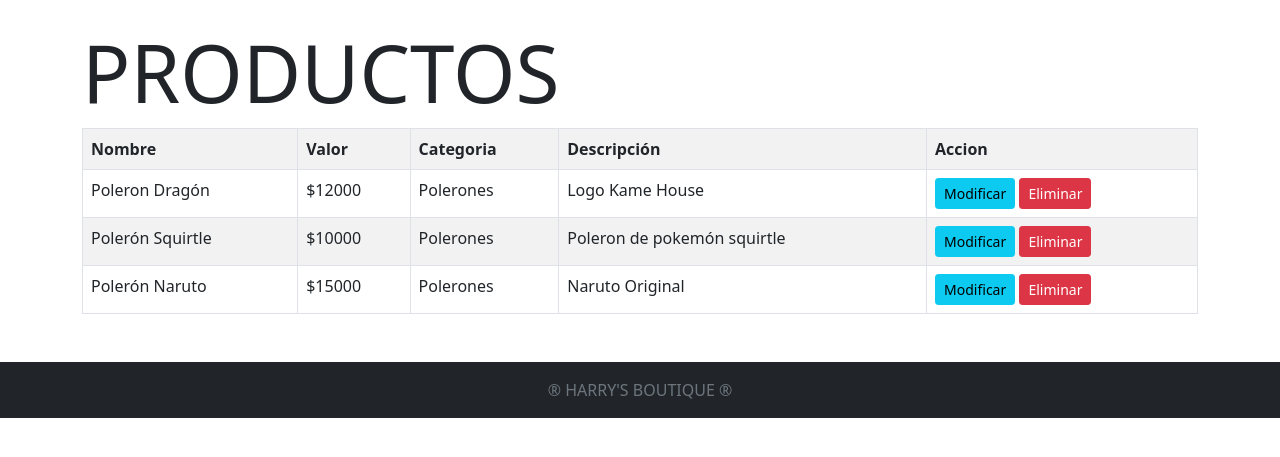
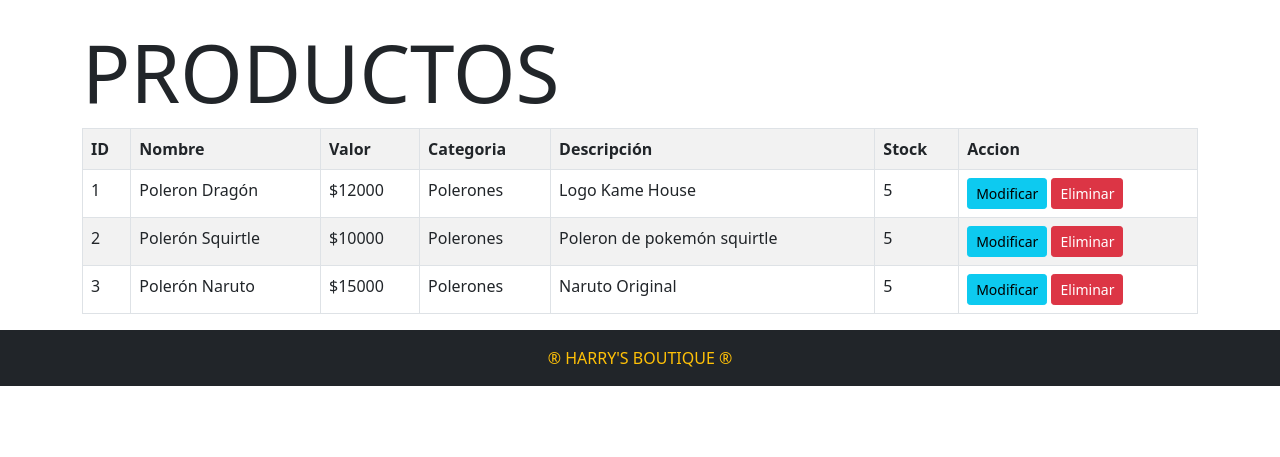
Before and after one commit to felipevega-dev/HarrysDjango, a Django app: page /listado_productos/ in a window 1280 px wide. Shown: the part 106-563 px from the top of the page. Run offline with Django 4.2, Linux system fonts and the light colour scheme; a user stored in the database is signed in; data comes from the database, SQL or seed files in the repository.

Commit message:
cositas 4

```diff
--- a/core/models.py
+++ b/core/models.py
@@ -1,7 +1,6 @@
 from secrets import choice
 from django.db import models
 from django.db.models.deletion import CASCADE
-from django.forms import DateField
 
 # Create your models here.
 
@@ -14,10 +13,11 @@ class Categoria(models.Model):
 
 class Producto(models.Model):
     nombre = models.CharField(max_length=200)
-    valor = models.IntegerField(default=5000)
+    valor = models.IntegerField()
     anio = models.IntegerField()
     categoria = models.ForeignKey(Categoria, on_delete=CASCADE)
     descripcion = models.TextField(null=True, blank=True)
+    stock = models.IntegerField(default=5)
     imagen = models.ImageField(upload_to="productos", null=True)
 
     def __str__(self):
@@ -35,7 +35,6 @@ class Contacto(models.Model):
     correo = models.EmailField()
     tipo_consulta = models.IntegerField(choices=opciones_consultas)
     mensaje = models.TextField()
-    avisos = models.BooleanField()
 
     def __str__(self):
         return self.nombre
--- a/core/serializers.py
+++ b/core/serializers.py
@@ -9,4 +9,4 @@ class ProductosSerializer(serializers.ModelSerializer):
 
     class Meta:
         model = Producto
-        fields = ['nombre','valor','anio','categoria','descripcion','fecha_publicacion']
+        fields = ['nombre','valor','anio','categoria','descripcion']
--- a/core/static/core/CSS/style.css
+++ b/core/static/core/CSS/style.css
@@ -82,7 +82,7 @@
 
 .navlogin:hover{
     transform: scale(1.10);
-    color: #f98837;
+    color: #f93d37;
 }
 
 
--- a/core/templates/harrys/base.html
+++ b/core/templates/harrys/base.html
@@ -13,7 +13,7 @@
       <!-- Bootstrap CSS -->
       <link href="https://cdn.jsdelivr.net/npm/bootstrap@5.1.3/dist/css/bootstrap.min.css" rel="stylesheet" integrity="sha384-1BmE4kWBq78iYhFldvKuhfTAU6auU8tT94WrHftjDbrCEXSU1oBoqyl2QvZ6jIW3" crossorigin="anonymous">
       <!-- STATIC -->
-        {% load static %}
+      {% load static %}
       <link rel="stylesheet" href="{% static 'core/'%}CSS/style.css">
     <title>Harry's Boutique</title>
 </head>
@@ -23,7 +23,7 @@
       <div class="container-fluid">
         <!--Branding-->
         <a  href="{% url 'home' %}">
-          <img src="{% static 'core/'%}IMAGENES/logblanco.png" class="imgzoom ms-1 "alt="Harrys" width="115px" height="90px">
+          <img src="{% static 'core/'%}IMAGENES/logblanco.png" class=" ms-1 "alt="Harrys" width="115px" height="90px">
         </a>
         <!--Items-->
         <div class="collapse navbar-collapse">
@@ -55,12 +55,12 @@
                 </button>
 
                 {% else %}
-                <button class="ms-auto btn fw-bold navlogin text-uppercase" type="button">
-                    <a href="{%url 'login' %}" class="text-warning text-decoration-none col-12 col-sm-12 col-md-12 col-lg-12 col-xl-12 col-xl-5 ">Iniciar Sesión</a>
+                <button class="ms-auto fw-bold " type="button">
+                    <a href="{%url 'login' %}" class="nav-link navtitle col-12 col-sm-12 col-md-12 col-lg-12 col-xl-12 col-xl-5 ">Iniciar Sesión</a>
                 </button>
                 &nbsp;
-                <button class="m-1 btn fw-bold navlogin text-uppercase" type="button">
-                  <a href="{%url 'registro_usuario' %}" class="text-warning text-decoration-none col-12 col-sm-12 col-md-12 col-lg-12 col-xl-12 col-xl-5 ">Registrarse</a>
+                <button class="fw-bold " type="button">
+                  <a href="{%url 'registro_usuario' %}" class="nav-link navtitle col-12 col-sm-12 col-md-12 col-lg-12 col-xl-12 col-xl-5 ">Registrarse</a>
                 </button>
                 {% endif %}
         </div>
@@ -70,8 +70,8 @@
 
     {% endblock %}
     <!-- Optional JavaScript; choose one of the two! -->
-    <footer class="bg-dark p-3 mt-5">
-      <p class="text-center m-0 text-muted">® HARRY'S BOUTIQUE ®</p>
+    <footer class="bg-dark p-3">
+      <p class="text-center m-0 text-warning">® HARRY'S BOUTIQUE ®</p>
     </footer>
     <!-- Option 1: Bootstrap Bundle with Popper -->
     <script src="https://cdn.jsdelivr.net/npm/bootstrap@5.1.3/dist/js/bootstrap.bundle.min.js" integrity="sha384-ka7Sk0Gln4gmtz2MlQnikT1wXgYsOg+OMhuP+IlRH9sENBO0LRn5q+8nbTov4+1p" crossorigin="anonymous"></script>
--- a/core/templates/harrys/listado_productos.html
+++ b/core/templates/harrys/listado_productos.html
@@ -1,26 +1,33 @@
 {% extends 'harrys/base.html' %}
 
+
 {% block contenido %}
+
 <br>
 <div class="container m-6">
 
-<div class="col-12 align-self-centerr"><h2 class="display-1">PRODUCTOS</h2></div>
+<div class="col-12 align-self-center"><h2 class="display-1">PRODUCTOS</h2></div>
 
     <table class="table table-striped table-bordered">
         <tr>
+            <th>ID</th>
             <th>Nombre</th>
             <th>Valor</th>
             <th>Categoria</th>
             <th>Descripción</th>
+            <th>Stock</th>
             <th>Accion</th>
         </tr>
+
         {% for p in productos%}
         <div class="container">
             <tr>
+                <td>{{ p.id }}</td>
                 <td>{{ p.nombre }}</td>
-                <td>${{ p.valor }}</td>
+                <td>${{p.valor }}</td>
                 <td>{{ p.categoria }}</td>
                 <td>{{ p.descripcion }}</td>
+                <td>{{ p.stock }}</td>
                 <td>
                     <a href ="{% url 'modificar_producto' p.id %}" class="btn btn-info btn-sm">Modificar</a>
                     <a href ="{% url 'eliminar_producto' p.id %}" class="btn btn-danger btn-sm">Eliminar</a>
--- a/core/views.py
+++ b/core/views.py
@@ -48,11 +48,12 @@ def nuevo_producto(request):
     }
 
     if request.method == 'POST':
-        formulario = ProductosForm(request.POST)
+        formulario = ProductosForm(request.POST, files=request.FILES)
         if formulario.is_valid():
             formulario.save()
-            data['mensaje'] = "Guardado Correctamente"
-        data['form'] = formulario
+            data['mensaje'] = "Producto Almacenado Correctamente"
+        else:
+            data['form'] = formulario
 
     return render(request,'harrys/nuevo_producto.html',data)
 
```
Also changed, not shown: core/forms.py (+8 -2 lines), core/templates/harrys/contacto.html (+14 -14 lines), core/templates/harrys/nuevo_producto.html (+24 -15 lines), core/templates/registration/login.html (+3 -4 lines), core/templates/registration/registro.html (+2 -7 lines), core/migrations/0005_remove_contacto_avisos_producto_cantidad_and_more.py (added), core/migrations/0006_rename_cantidad_producto_stock.py (added), db.sqlite3, media/productos/bicicleta2.webp (added), media/productos/bicicleta2_Ukmicp4.webp (added), media/productos/bicicleta2_XCC9MNK.webp (added), media/productos/bicicleta2_l84CJsi.webp (added).
